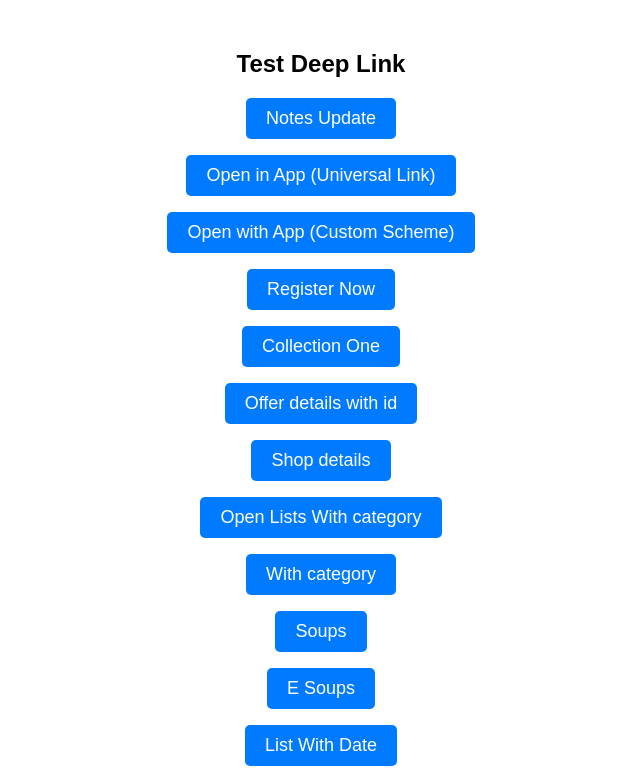
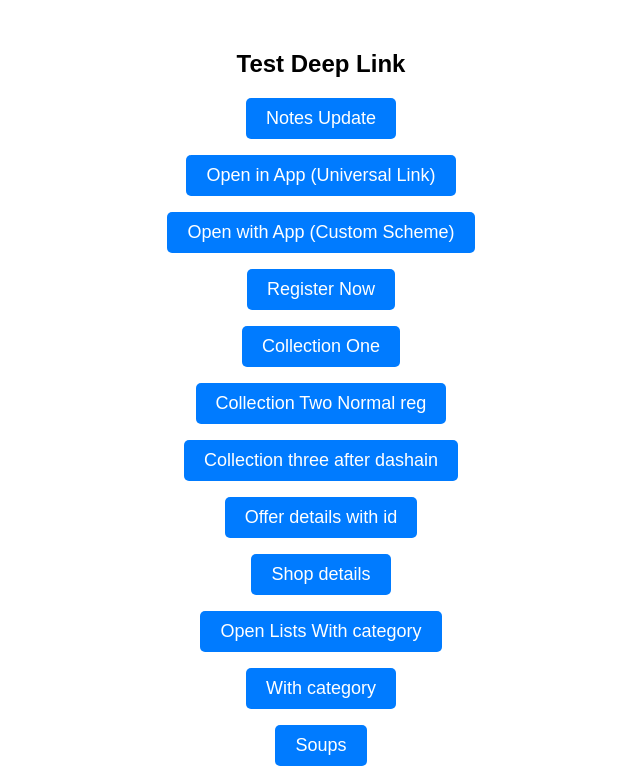
Before and after one commit to Dipesh905/deeplink_test, a plain HTML site: page index.html in a window 1280 px wide. Shown: the top 779 px of the page, without its empty margins (319-959 px from the left). Drawn offline with Linux system fonts and the light colour scheme.

Commit message:
update index.html

```diff
--- a/index.html
+++ b/index.html
@@ -45,6 +45,12 @@
 
           <!-- Custom Scheme Deep Link -->
     <p><a href="fonepoints://customer.fonepoints.com?TYPE=offer-list&collectionId=01K6YGKH7P9PMFG9M21SS3A7A3">Collection One</a></p>
+
+          <!-- Custom Scheme Deep Link -->
+    <p><a href="fonepoints://customer.fonepoints.com?TYPE=offer-list&collectionId=01K6W3CDHJS9SYF9YQXS84H889">Collection Two Normal reg</a></p>
+
+          <!-- Custom Scheme Deep Link -->
+    <p><a href="fonepoints://customer.fonepoints.com?TYPE=offer-list&collectionId=01K6VT7MTZR42BKMG4E5KWTAZ4">Collection three after dashain</a></p>
 
      <!-- Custom Scheme Deep Link -->
     <p><a href="fonepoints://customer.fonepoints.com?TYPE=offer-detail&id=01J93RH49775Z34EDKS1X39AAZ">Offer details with id</a></p>
```
